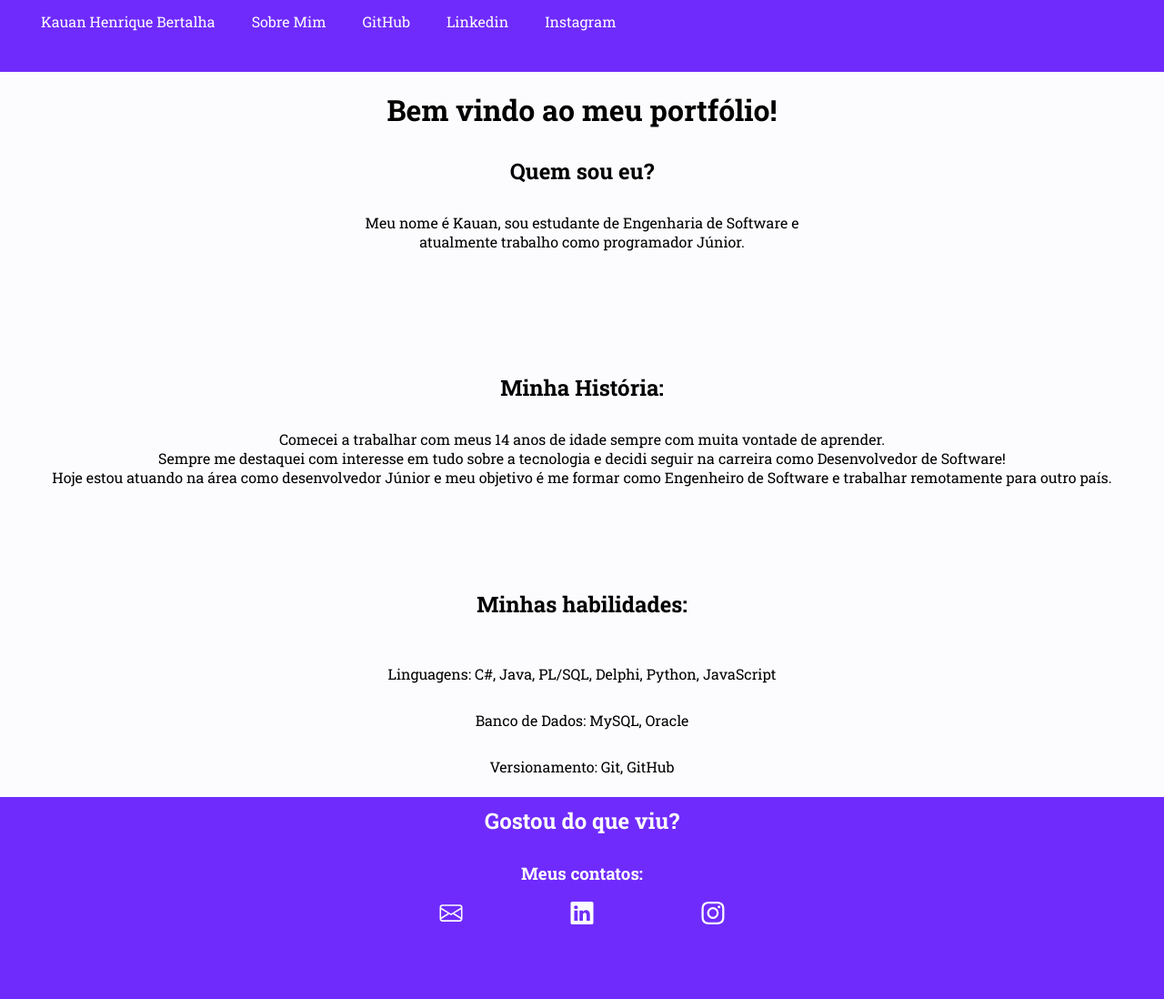
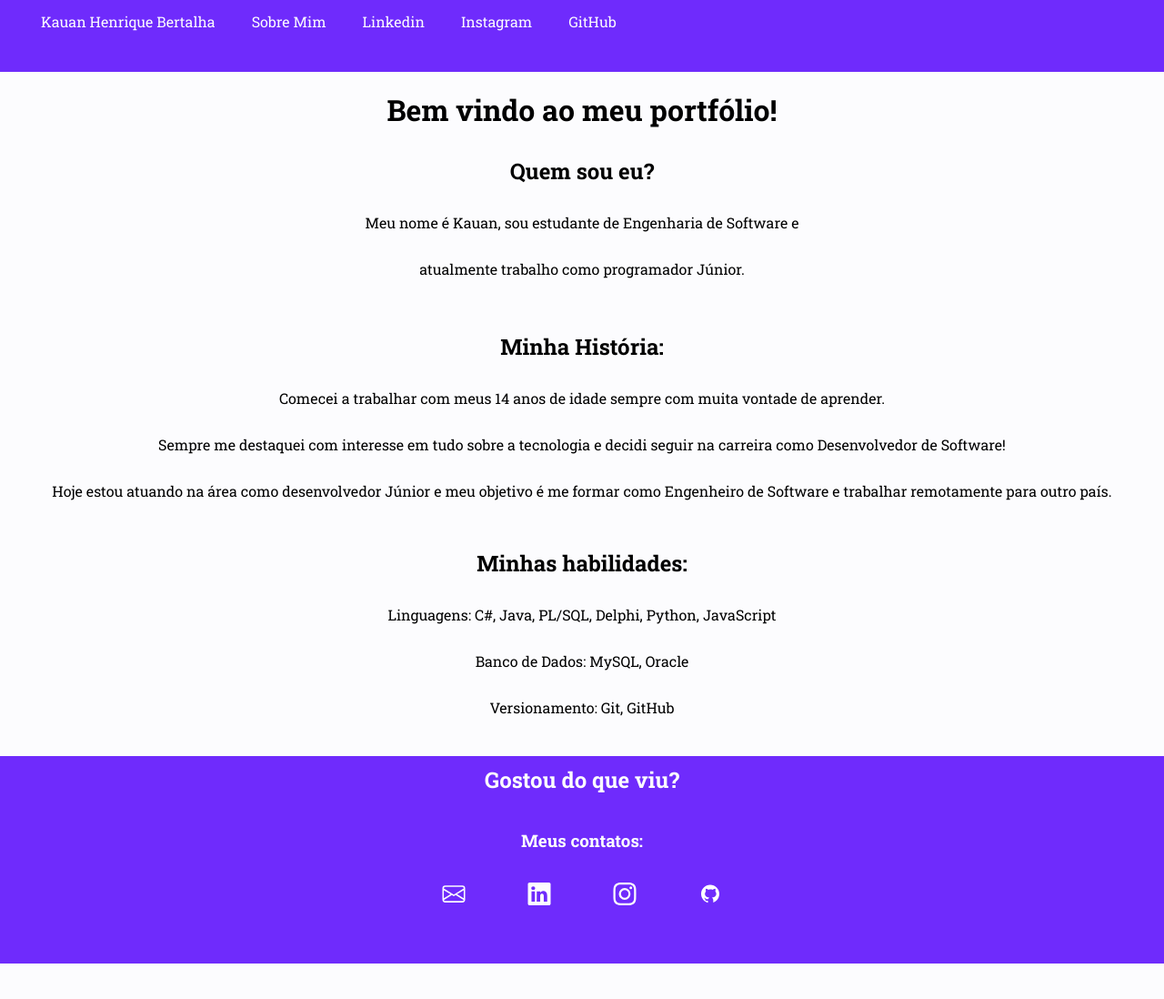
Before and after one commit to Berkhz/MyPortfolio, a plain HTML site: page index.html in a window 1280 px wide. Shown: the part 32-1130 px from the top of the page at 91% size. After the commit the page ends 1091 px from the top, so only its background shows below. Drawn offline with Linux system fonts and the light colour scheme.

Commit message:
v1.0 finished

```diff
--- a/index.html
+++ b/index.html
@@ -3,7 +3,8 @@
 <head>
     <meta charset="UTF-8">
     <meta name="viewport" content="width=device-width, initial-scale=1.0">
-    <title>Kauan Bertalha - Portfólio</title>
+    <title>Kauan H. Bertalha - Portfólio</title>
+    <link rel="icon" type="image/x-icon" href="img/codeman.png">
     <link rel="preconnect" href="https://fonts.googleapis.com">
     <link rel="preconnect" href="https://fonts.gstatic.com" crossorigin>
     <link href="https://fonts.googleapis.com/css2?family=Roboto+Slab:wght@100..900&display=swap" rel="stylesheet">
@@ -13,22 +14,22 @@
     <header>
         <p>Kauan Henrique Bertalha</p>
         <a href="#aboutme">Sobre Mim</a>
-        <a href="https://github.com/berkhz">GitHub</a>
         <a href="https://www.linkedin.com/in/kauanbertalha/">Linkedin</a>
         <a href="https://www.instagram.com/kbertalha/">Instagram</a>
+        <a href="https://github.com/berkhz">GitHub</a>
     </header>
+    <section id = "aboutme"></section>
         <h1>Bem vindo ao meu portfólio!</h1>
-        <section id = "aboutme"></section>
         <div class="presentation">
             <h2>Quem sou eu?</h2>
-            <p>Meu nome é Kauan, sou estudante de Engenharia de Software e
-                <br> atualmente trabalho como programador Júnior.</p>
+            <p>Meu nome é Kauan, sou estudante de Engenharia de Software e</p>
+            <p>atualmente trabalho como programador Júnior.</p>
         </div>
         <div class="myhistory">
             <h2>Minha História:</h2>
-            <p>Comecei a trabalhar com meus 14 anos de idade sempre com muita vontade de aprender.
-                <br> Sempre me destaquei com interesse em tudo sobre a tecnologia e decidi seguir na carreira como Desenvolvedor de Software!
-                <br> Hoje estou atuando na área como desenvolvedor Júnior e meu objetivo é me formar como Engenheiro de Software e trabalhar remotamente para outro país.</p>
+            <p>Comecei a trabalhar com meus 14 anos de idade sempre com muita vontade de aprender.</p>
+            <p>Sempre me destaquei com interesse em tudo sobre a tecnologia e decidi seguir na carreira como Desenvolvedor de Software!</p>
+            <p>Hoje estou atuando na área como desenvolvedor Júnior e meu objetivo é me formar como Engenheiro de Software e trabalhar remotamente para outro país.</p>
         </div>
         <div class="myskills">
             <h2>Minhas habilidades:</h2>
@@ -51,6 +52,9 @@
             <a href="https://www.instagram.com/kbertalha/"><svg xmlns="http://www.w3.org/2000/svg" width="16" height="16" fill="currentColor" class="bi bi-instagram" viewBox="0 0 16 16">
                 <path d="M8 0C5.829 0 5.556.01 4.703.048 3.85.088 3.269.222 2.76.42a3.9 3.9 0 0 0-1.417.923A3.9 3.9 0 0 0 .42 2.76C.222 3.268.087 3.85.048 4.7.01 5.555 0 5.827 0 8.001c0 2.172.01 2.444.048 3.297.04.852.174 1.433.372 1.942.205.526.478.972.923 1.417.444.445.89.719 1.416.923.51.198 1.09.333 1.942.372C5.555 15.99 5.827 16 8 16s2.444-.01 3.298-.048c.851-.04 1.434-.174 1.943-.372a3.9 3.9 0 0 0 1.416-.923c.445-.445.718-.891.923-1.417.197-.509.332-1.09.372-1.942C15.99 10.445 16 10.173 16 8s-.01-2.445-.048-3.299c-.04-.851-.175-1.433-.372-1.941a3.9 3.9 0 0 0-.923-1.417A3.9 3.9 0 0 0 13.24.42c-.51-.198-1.092-.333-1.943-.372C10.443.01 10.172 0 7.998 0zm-.717 1.442h.718c2.136 0 2.389.007 3.232.046.78.035 1.204.166 1.486.275.373.145.64.319.92.599s.453.546.598.92c.11.281.24.705.275 1.485.039.843.047 1.096.047 3.231s-.008 2.389-.047 3.232c-.035.78-.166 1.203-.275 1.485a2.5 2.5 0 0 1-.599.919c-.28.28-.546.453-.92.598-.28.11-.704.24-1.485.276-.843.038-1.096.047-3.232.047s-2.39-.009-3.233-.047c-.78-.036-1.203-.166-1.485-.276a2.5 2.5 0 0 1-.92-.598 2.5 2.5 0 0 1-.6-.92c-.109-.281-.24-.705-.275-1.485-.038-.843-.046-1.096-.046-3.233s.008-2.388.046-3.231c.036-.78.166-1.204.276-1.486.145-.373.319-.64.599-.92s.546-.453.92-.598c.282-.11.705-.24 1.485-.276.738-.034 1.024-.044 2.515-.045zm4.988 1.328a.96.96 0 1 0 0 1.92.96.96 0 0 0 0-1.92m-4.27 1.122a4.109 4.109 0 1 0 0 8.217 4.109 4.109 0 0 0 0-8.217m0 1.441a2.667 2.667 0 1 1 0 5.334 2.667 2.667 0 0 1 0-5.334"/>
               </svg></a>
+            <a href="https://github.com/Berkhz"><svg xmlns="http://www.w3.org/2000/svg" x="0px" y="0px" width="100" height="100" viewBox="0,0,256,256">
+                <g fill="#ffffff" fill-rule="nonzero" stroke="none" stroke-width="1" stroke-linecap="butt" stroke-linejoin="miter" stroke-miterlimit="10" stroke-dasharray="" stroke-dashoffset="0" font-family="none" font-weight="none" font-size="none" text-anchor="none" style="mix-blend-mode: normal"><g transform="scale(8.53333,8.53333)"><path d="M15,3c-6.627,0 -12,5.373 -12,12c0,5.623 3.872,10.328 9.092,11.63c-0.056,-0.162 -0.092,-0.35 -0.092,-0.583v-2.051c-0.487,0 -1.303,0 -1.508,0c-0.821,0 -1.551,-0.353 -1.905,-1.009c-0.393,-0.729 -0.461,-1.844 -1.435,-2.526c-0.289,-0.227 -0.069,-0.486 0.264,-0.451c0.615,0.174 1.125,0.596 1.605,1.222c0.478,0.627 0.703,0.769 1.596,0.769c0.433,0 1.081,-0.025 1.691,-0.121c0.328,-0.833 0.895,-1.6 1.588,-1.962c-3.996,-0.411 -5.903,-2.399 -5.903,-5.098c0,-1.162 0.495,-2.286 1.336,-3.233c-0.276,-0.94 -0.623,-2.857 0.106,-3.587c1.798,0 2.885,1.166 3.146,1.481c0.896,-0.307 1.88,-0.481 2.914,-0.481c1.036,0 2.024,0.174 2.922,0.483c0.258,-0.313 1.346,-1.483 3.148,-1.483c0.732,0.731 0.381,2.656 0.102,3.594c0.836,0.945 1.328,2.066 1.328,3.226c0,2.697 -1.904,4.684 -5.894,5.097c1.098,0.573 1.899,2.183 1.899,3.396v2.734c0,0.104 -0.023,0.179 -0.035,0.268c4.676,-1.639 8.035,-6.079 8.035,-11.315c0,-6.627 -5.373,-12 -12,-12z"></path></g></g>
+                </svg></a>
         </div>
     </footer>
 </body>
--- a/style.css
+++ b/style.css
@@ -9,23 +9,45 @@ table,
 th,
 td,
 a {
-  margin: 10px;
-  padding: 10px;
-  text-decoration: none;
-  list-style-type: none;
+    text-align: center;
+    margin: 10px;
+    padding: 10px;
+    text-decoration: none;
+    list-style-type: none;
 }
 
 a {
     color: #FCFCFE;
+    padding: 10px;
 }
 
 div {
     text-align: center;
     align-items: center;
+    height: 30ch;
+}
+
+.presentation {
+    background-color: #FCFCFE;
+    height: 20ch;
+    padding: 0;
+    margin: 0;
+}
+
+.myhistory {
+    height: 25ch;
+}
+
+.myskills {
+    height: 25ch;
+}
+
+.contact {
     height: 25ch;
 }
 
 body {
+    display: block;
     font-family: "Roboto Slab", serif;
     background-color: #FCFCFE;
     color: #000000;
@@ -34,22 +56,23 @@ body {
     margin: 0;
 }
 
+ul {
+    height: 0;
+    padding: 0;
+    display: block;
+}
+
 header {
     color: #FCFCFE;
     background-color: #6F2BFC;
-    text-align: center;
     display: flex;
     padding: 25px;
 }
 
-h1 {
+h3 {
     text-align: center;
-}
-
-.presentation {
-    background-color: #FCFCFE;
-    padding: 0;
-    margin: 0;
+    padding: 10px;
+    height: 30px;
 }
 
 .aboutme {
@@ -58,7 +81,7 @@ h1 {
 
 svg {
     height: 25px;
-    width: 100px;
+    width: 50px;
 }
 
 footer {
```
Also changed, not shown: img/codeman.png (added).
